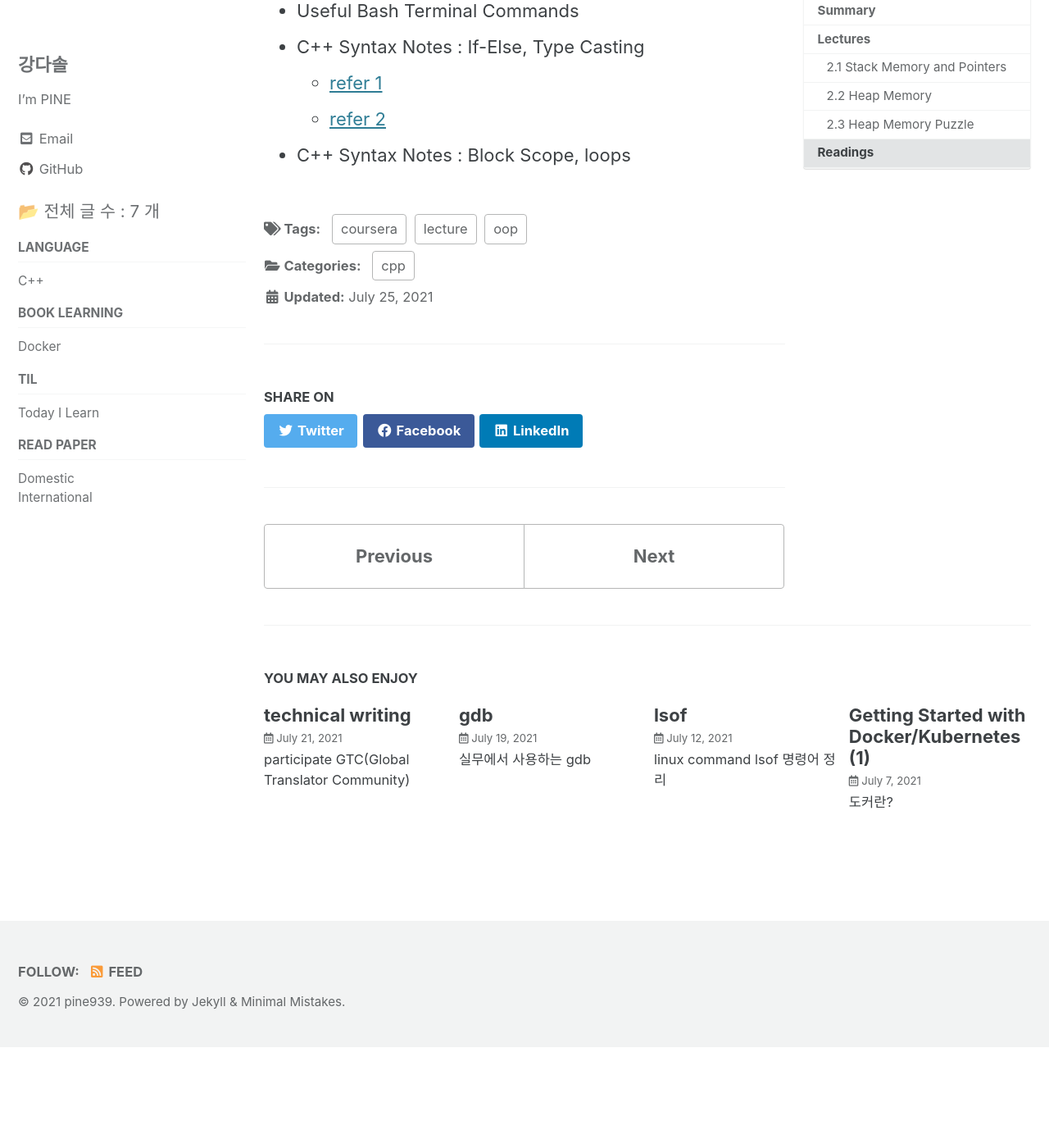
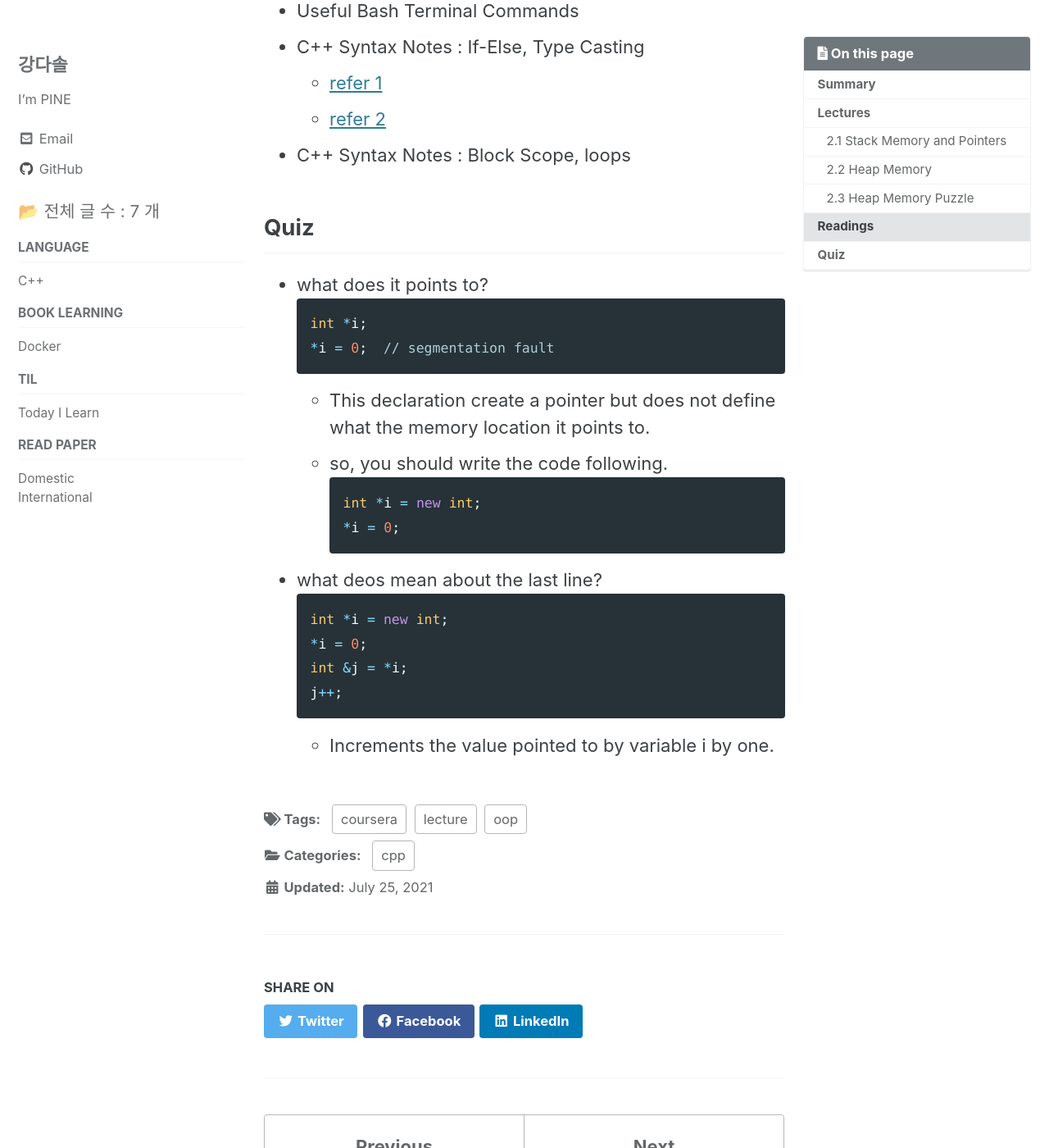
Before and after one commit to pine939/pine939.github.io, a Jekyll site: the page built from _posts/2021-07-04-coursera_cpp_2.md, in a window 1280 px wide and 1400 px high, scrolled down 6076 px. Shown: the whole window at 82% size. Built offline with Jekyll 4.4.1, drawn with Linux system fonts in a browser that asks for light colours; cached includes are drawn as plain includes; before the commit the page ends 7353 px from its top, so only the background shows below that.

Commit message:
edit post about cpp quiz

````diff
--- a/_posts/2021-07-04-coursera_cpp_2.md
+++ b/_posts/2021-07-04-coursera_cpp_2.md
@@ -164,3 +164,25 @@ int main() {
   * [refer 1](http://www.cplusplus.com/doc/tutorial/typecasting/)
   * [refer 2](https://en.cppreference.com/w/cpp/language/implicit_conversion)
 * C++ Syntax Notes : Block Scope, loops
+
+## Quiz
+
+* what does it points to?
+```cpp
+int *i;
+*i = 0;  // segmentation fault
+```
+  * This declaration create a pointer but does not define what the memory location it points to.
+  * so, you should write the code following.
+  ```cpp
+  int *i = new int;
+  *i = 0;
+  ```
+* what deos mean about the last line?
+```cpp
+int *i = new int;
+*i = 0;
+int &j = *i;
+j++;
+```
+  * Increments the value pointed to by variable i by one.
````
